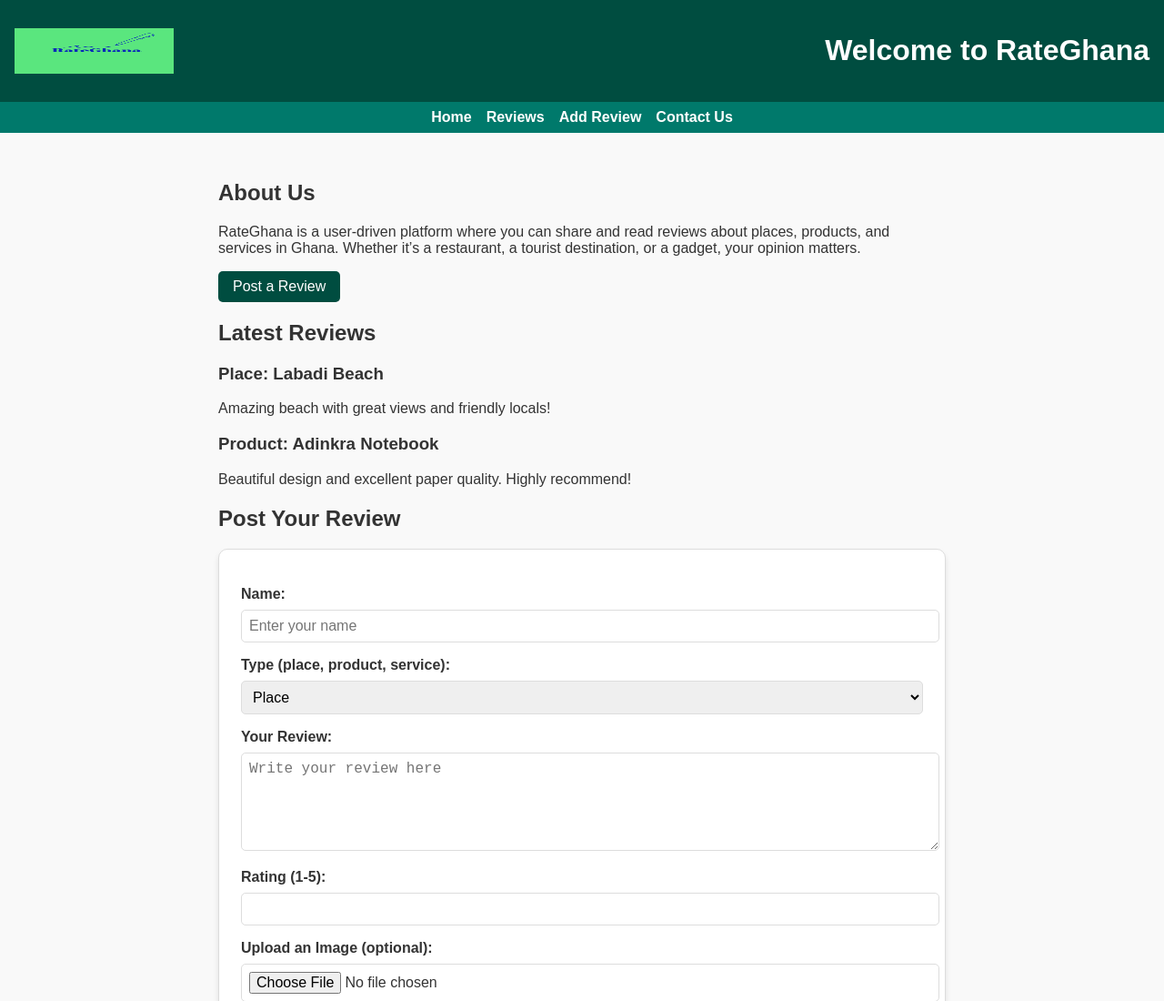
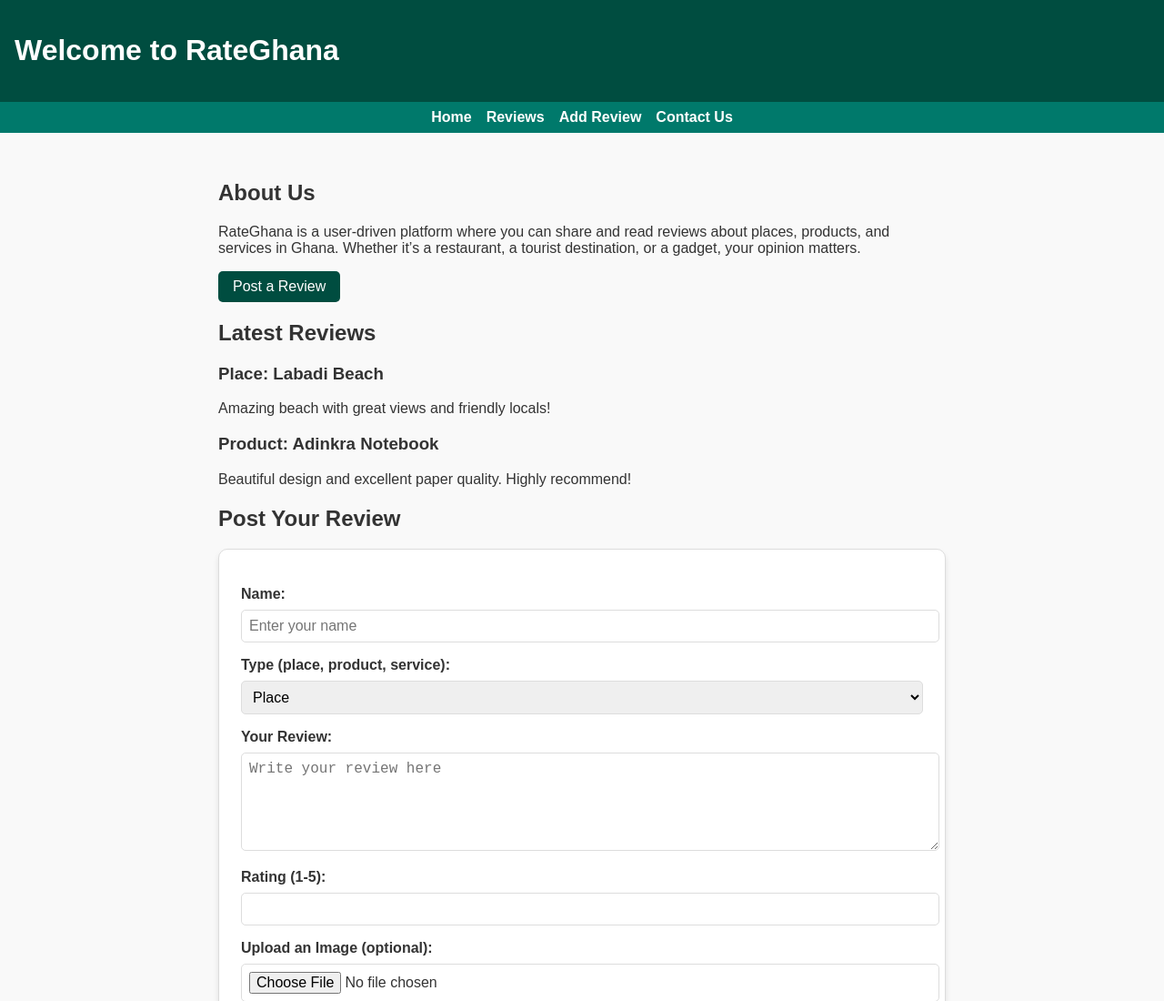
Before and after one commit to mrquarshie/Reviews, a website: page index.html in a window 1280 px wide. Shown: the top 1100 px of the page at 91% size. Drawn offline with Linux system fonts and the light colour scheme.

Commit message:
removed image

```diff
--- a/index.html
+++ b/index.html
@@ -113,8 +113,7 @@
 </head>
 <body>
     <header>
-        <img src="rategh.png" alt="RateGhana Logo" width="175px" height="90px">
-        <h1>Welcome to RateGhana</h1>
+                <h1>Welcome to RateGhana</h1>
     </header>
     <nav>
         <a href="#">Home</a>
```
